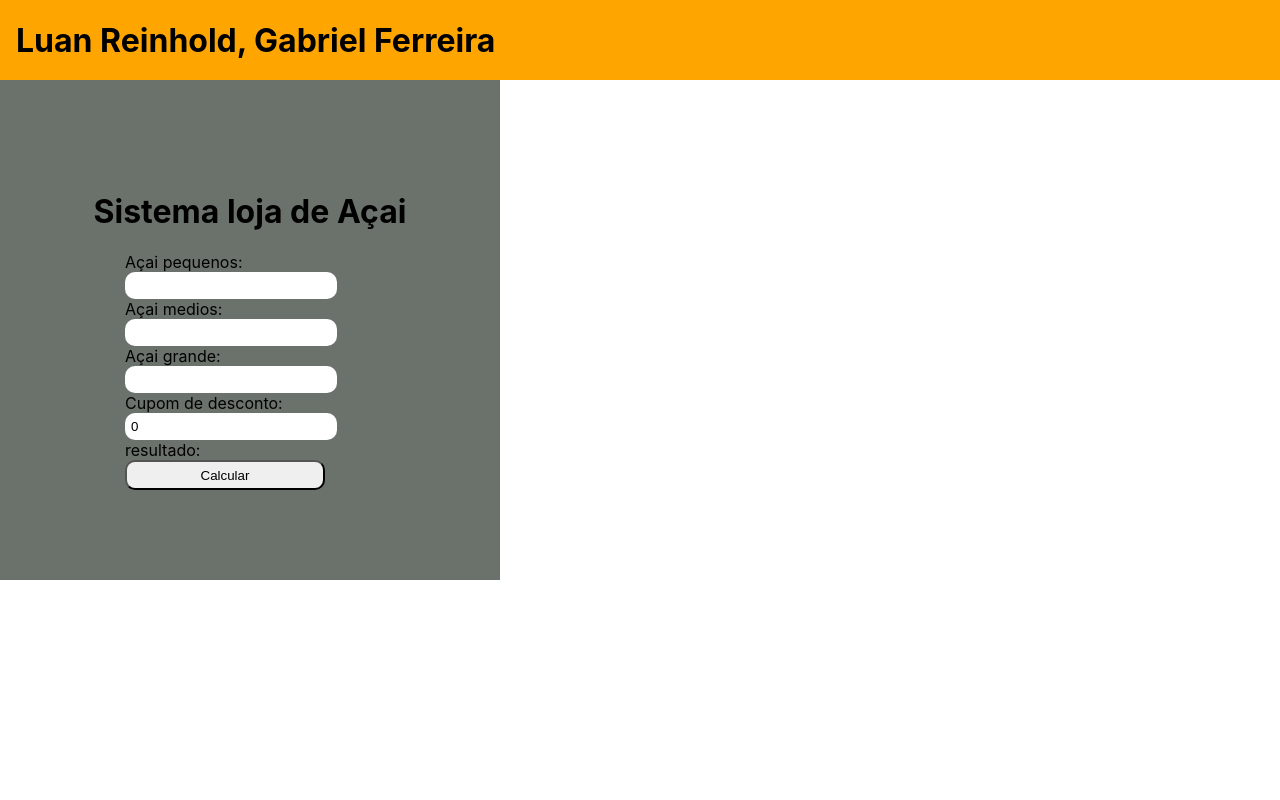
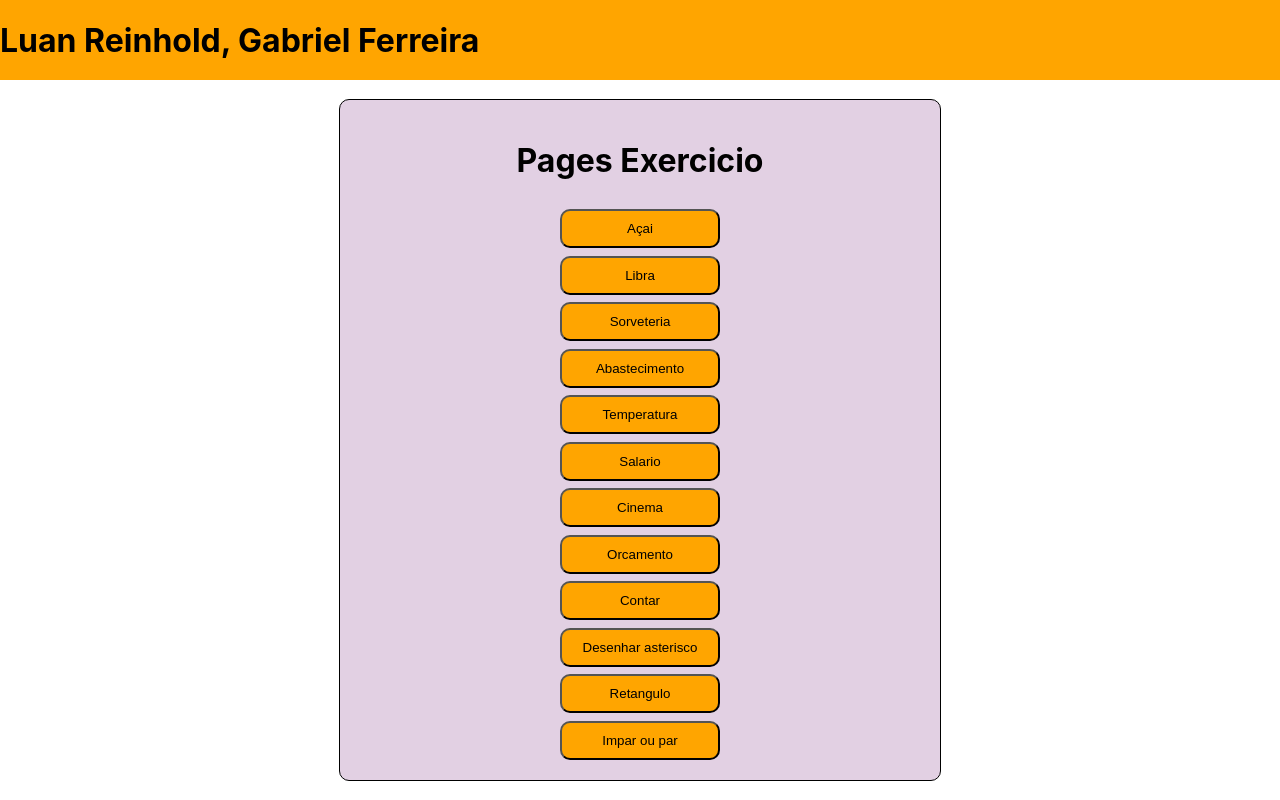
Before and after one commit to luanreinhold/ProvaFreinew, a React (Create React App) app: page / in a window 1280 px wide. Built offline with nearby package versions, Linux system fonts and the light colour scheme.

Commit message:
impar ou par meia bomba

```diff
--- a/src/components/Header/index.js
+++ b/src/components/Header/index.js
@@ -3,7 +3,7 @@ export default function CompHeader () {
 
     return (
         <main className="Pageheader">
-            <header>
+            <header className="header">
                 <h1>Luan Reinhold, Gabriel Ferreira</h1>
             </header>
         </main>
--- a/src/components/Header/index.scss
+++ b/src/components/Header/index.scss
@@ -2,7 +2,7 @@ header {
     display: flex;
     justify-content: flex-start;
     align-items: center;
-    padding-left: 1rem;
+
     width: 100%;
     height: 5rem;
     background-color: orange;
--- a/src/index.js
+++ b/src/index.js
@@ -14,12 +14,14 @@ import OrcamentoFamiliar from './pages/orcamentoFamiliar';
 import ContarAte from './pages/contarAte';
 import Desenhar from './pages/linhaAsterisco'
 import Retangulo from './pages/desenharRetangulo';
+import Home from './pages/home';
+import ImparOuPar from './pages/imparOuPar';
 const root = ReactDOM.createRoot(document.getElementById('root'));
 root.render(
   <React.StrictMode>
     <BrowserRouter>
       <Routes>
-        <Route path="/" element={<AcaiPage/>} />
+        <Route path="/acai" element={<AcaiPage/>} />
         <Route path="/libra" element={<LibraPage/>} />
         <Route path="/sorveteria" element={<Sorveteria/>} />
         <Route path="/abastecimento" element={<Abastecimento/>}/>
@@ -30,6 +32,8 @@ root.render(
         <Route path="/contar" element={<ContarAte/>}/>
         <Route path="/desenharAsterisco" element={<Desenhar/>}/>
         <Route path="/Retangulo" element={<Retangulo/>}/>
+        <Route path="/" element={<Home/>}/>
+        <Route path="/imparoupar" element={<ImparOuPar/>}/>
       </Routes>
     </BrowserRouter>
   </React.StrictMode>
--- /dev/null
+++ b/src/pages/home/index.js
@@ -0,0 +1,29 @@
+import './index.scss'
+import CompHeader from "../../components/Header";
+import { useNavigate } from 'react-router-dom';
+
+export default function Home(){
+    const Navigate = useNavigate();
+    return(
+        <main className='comp-home'>
+            <CompHeader/>
+            <div className='page-home'>
+                <div className='card-home'>
+                    <h1>Pages Exercicio</h1>
+                    <button onClick={()=> Navigate('/acai')}>Açai</button>
+                    <button onClick={()=> Navigate('/libra')}>Libra</button>
+                    <button onClick={()=> Navigate('/sorveteria')}>Sorveteria</button>
+                    <button onClick={()=> Navigate('/abastecimento')}>Abastecimento</button>
+                    <button onClick={()=> Navigate('/temperatura')}>Temperatura</button>
+                    <button onClick={()=> Navigate('/salario')}>Salario</button>
+                    <button onClick={()=> Navigate('/cinema')}>Cinema</button>
+                    <button onClick={()=> Navigate('/orcamento')}>Orcamento</button>
+                    <button onClick={()=> Navigate('/contar')}>Contar</button>
+                    <button onClick={()=> Navigate('/desenharAsterisco')}>Desenhar asterisco</button>
+                    <button onClick={()=> Navigate('/retangulo')}>Retangulo</button>
+                    <button onClick={()=> Navigate('/imparoupar')}>Impar ou par</button>
+                </div>
+            </div>
+        </main>
+    )
+}
--- /dev/null
+++ b/src/pages/home/index.scss
@@ -0,0 +1,31 @@
+.comp-home{
+    height: 100vh;
+    .page-home{
+        display: flex;
+        justify-content: center;
+        align-items: center;
+        height: 90%;
+        .card-home{
+            width: 35em;
+            height: 40em;
+            background-color: rgba(130, 53, 133, 0.233);
+            padding: 20px;
+            border: 1px solid black;
+            border-radius: 10px;
+
+            display: flex;
+            flex-direction: column;
+            align-items: center;
+            justify-content: space-between;
+
+        }
+
+        button{
+            background-color: orange;
+            width: 10rem;
+            padding: 10px;
+            border-radius: 10px;
+            cursor: pointer;
+        }
+    }
+}
--- /dev/null
+++ b/src/pages/imparOuPar/index.js
@@ -0,0 +1,57 @@
+import './index.scss'
+import CompHeader from "../../components/Header";
+import { useEffect, useState } from 'react';
+
+export default function ImparOuPar(){
+    const [parOuImpar, setParOuImpar] = useState('')
+    const [numeroAleatorio, setNumeroAleatorio] = useState(Number(0))
+    const [jogador, setJogador] = useState(Number(0))
+    const [resposta, setResposta ] = useState('')
+
+    function calcular(){
+        setNumeroAleatorio(Math.floor(Math.random()*10))
+    }
+    function divPar(){
+        setParOuImpar(  'par' )
+    }
+    function divImpar(){
+        setParOuImpar('impar')
+    }
+
+    function verificar(){
+        calcular()
+        const r = jogador + numeroAleatorio;
+        console.log(r)
+        if(parOuImpar === 'par' && r % 2 === 0){
+           setResposta('ganhou')
+        }
+        else if(parOuImpar === 'impar' && r % 1 === 0){
+            setResposta('ganhou')
+        }else{
+            setResposta('perdeu')
+        }
+    }
+
+    console.log(parOuImpar)
+
+
+    return(
+        <main className='comp-impar'>
+            <CompHeader/>
+            <div className='page-impar'>
+                <div className='card-impar'>
+                    <h2>Impar ou par </h2>
+                    <div>
+                        <div>
+                            <button onClick={divPar} onChange={e=> setParOuImpar(e.target.value)}>Par</button>
+                            <button onClick={divImpar} onChange={e=> setParOuImpar(e.target.value)}>Impar</button>
+                        </div>
+                        <input type="number" value={jogador} onChange={e => setJogador(e.target.value)}/>
+                        <button onClick={verificar}>OK</button>
+                        {resposta}
+                    </div>
+                </div>
+            </div>
+        </main>
+    )
+}
```
Also changed, not shown: src/pages/imparOuPar/index.scss (added).
